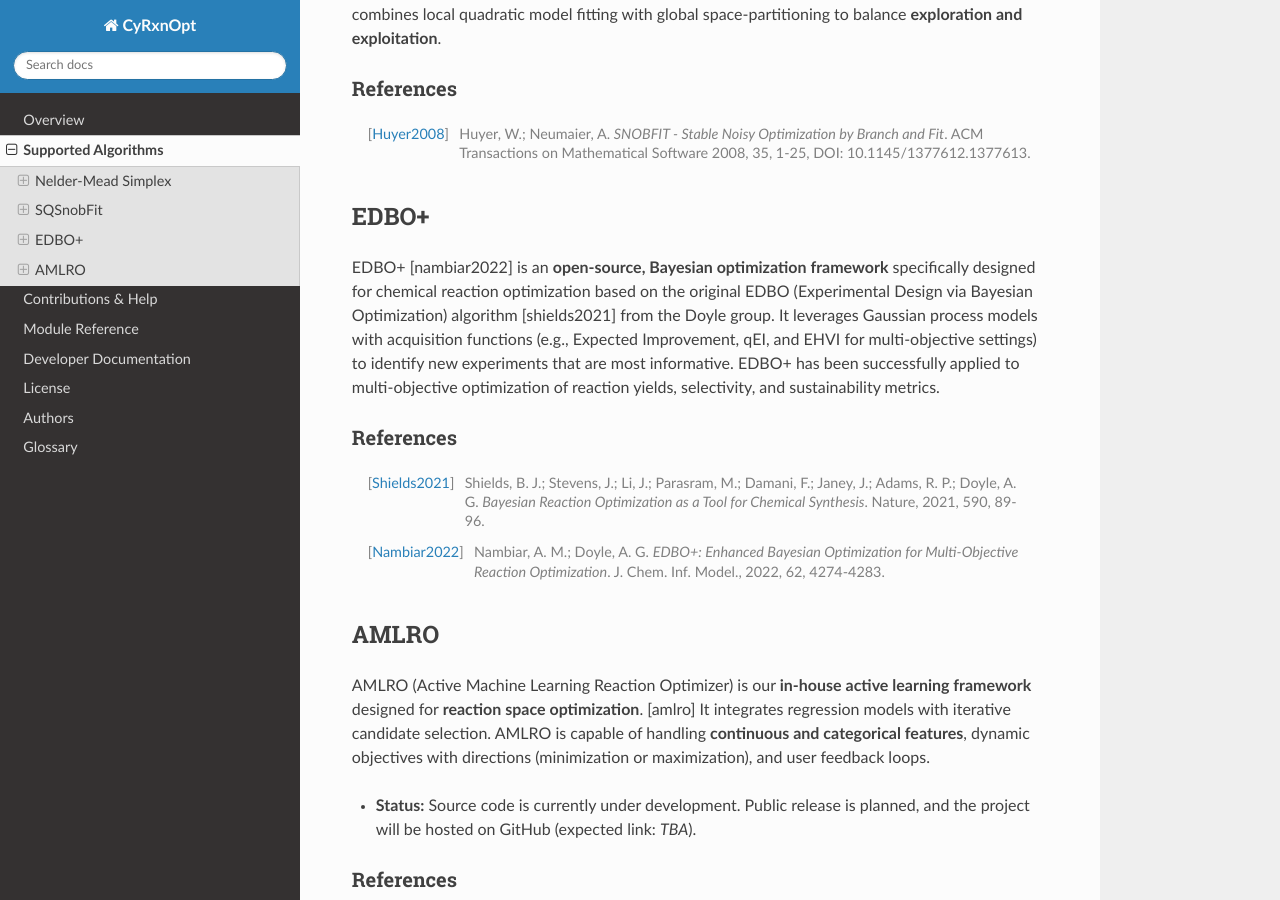
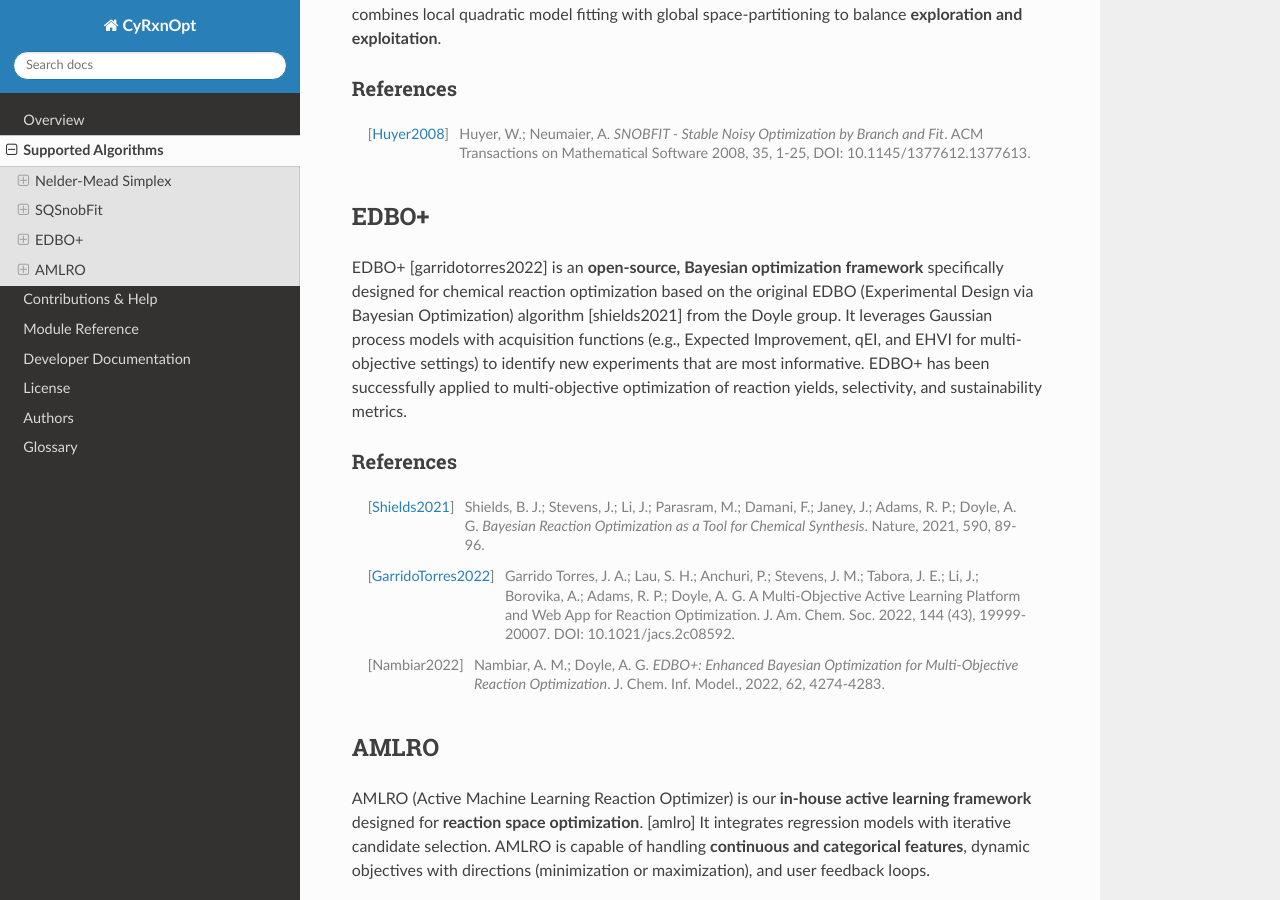
Before and after one commit to RxnRover/CyRxnOpt, a Sphinx documentation site: the page built from docs/source/supported_algorithms.rst, in a window 1280 px wide and 900 px high, scrolled down 729 px. Built offline with Sphinx 7.4.7 and the Read the Docs theme 3.1.0, drawn with Linux system fonts in a browser that asks for light colours.

Commit message:
Added EDBO+ citation paper

```diff
--- a/docs/source/supported_algorithms.rst
+++ b/docs/source/supported_algorithms.rst
@@ -46,14 +46,14 @@ References
 EDBO+
 -----
 
-EDBO+ [nambiar2022]_ is an **open-source, Bayesian optimization framework**
-specifically designed for chemical reaction optimization based on the original
-EDBO (Experimental Design via Bayesian Optimization) algorithm [shields2021]_
-from the Doyle group. It leverages Gaussian process models with acquisition
-functions (e.g., Expected Improvement, qEI, and EHVI for multi-objective
-settings) to identify new experiments that are most informative. EDBO+ has been
-successfully applied to multi-objective optimization of reaction yields,
-selectivity, and sustainability metrics.
+EDBO+ [garridotorres2022]_ is an **open-source, Bayesian optimization
+framework** specifically designed for chemical reaction optimization based on
+the original EDBO (Experimental Design via Bayesian Optimization) algorithm
+[shields2021]_ from the Doyle group. It leverages Gaussian process models with
+acquisition functions (e.g., Expected Improvement, qEI, and EHVI for
+multi-objective settings) to identify new experiments that are most informative.
+EDBO+ has been successfully applied to multi-objective optimization of reaction
+yields, selectivity, and sustainability metrics.
 
 References
 ~~~~~~~~~~
@@ -61,6 +61,12 @@ References
 .. [Shields2021] Shields, B. J.; Stevens, J.; Li, J.; Parasram, M.; Damani, F.;
     Janey, J.; Adams, R. P.; Doyle, A. G. *Bayesian Reaction Optimization as a
     Tool for Chemical Synthesis*. Nature, 2021, 590, 89-96.
+
+.. [GarridoTorres2022] Garrido Torres, J. A.; Lau, S. H.; Anchuri, P.; Stevens,
+    J. M.; Tabora, J. E.; Li, J.; Borovika, A.; Adams, R. P.; Doyle, A. G. A
+    Multi-Objective Active Learning Platform and Web App for Reaction
+    Optimization. J. Am. Chem. Soc. 2022, 144 (43), 19999-20007. DOI:
+    10.1021/jacs.2c08592.
 
 .. [Nambiar2022] Nambiar, A. M.; Doyle, A. G. *EDBO+: Enhanced Bayesian
     Optimization for Multi-Objective Reaction Optimization*. J. Chem. Inf.
```
